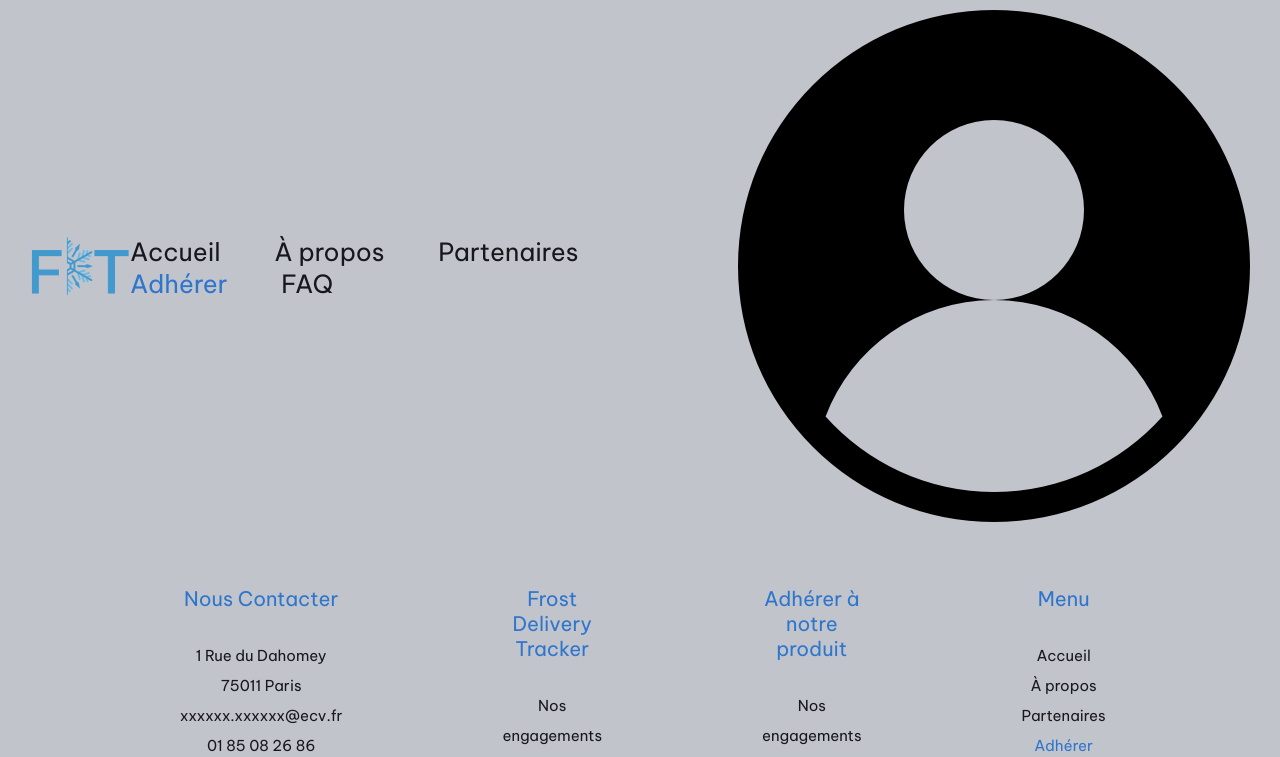
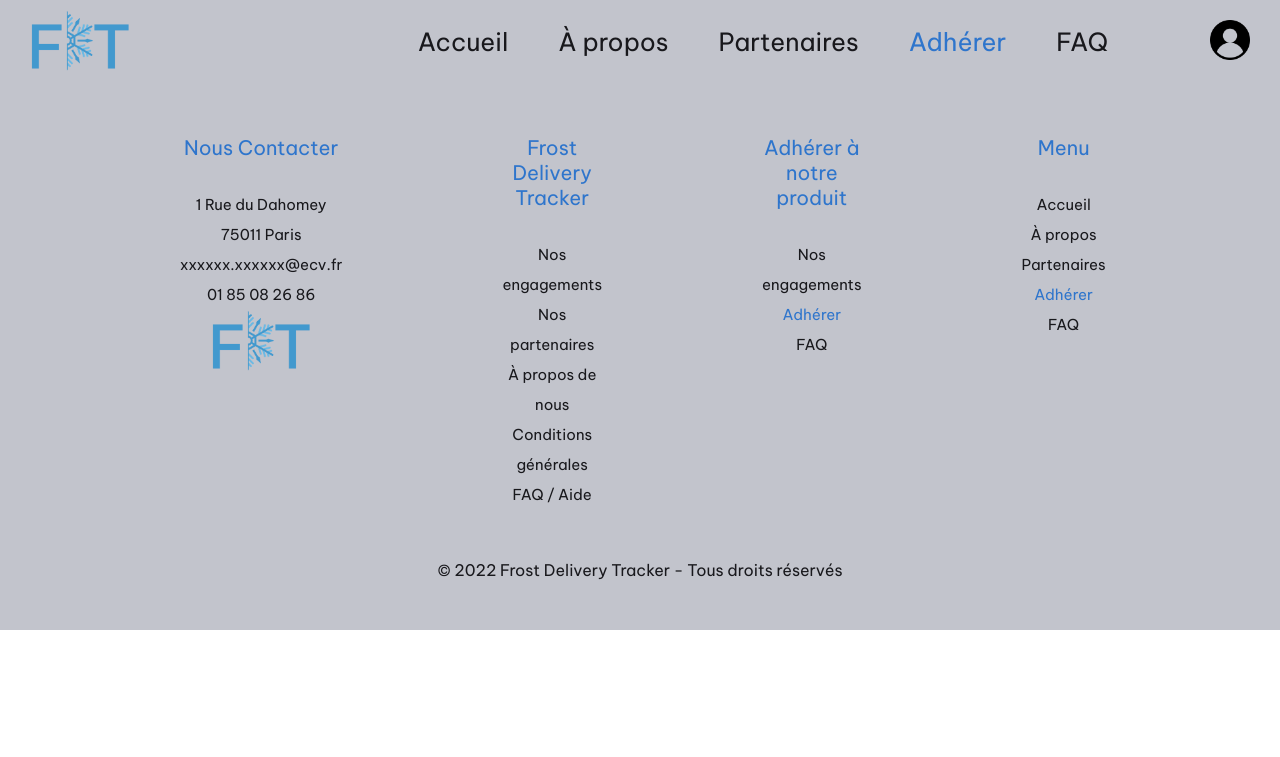
Before and after one commit to mokonaa/FrostDeliveryTracker, a PHP site: page /adherer.html in a window 1280 px wide. Shown: the top 757 px of the page. Run offline with PHP 8.4, Linux system fonts and the light colour scheme.

Commit message:
Update style.css

```diff
--- a/css/style.css
+++ b/css/style.css
@@ -75,12 +75,20 @@ header {
 header .logo {
   width: 100px;
 }
+header nav {
+  width: 80%;
+  display: flex;
+  justify-content: flex-end;
+}
 header nav a {
   margin: 0 50px 0 0;
   font-size: calc(var(--fs-text) + 5px);
 }
 header nav a:hover {
   border-bottom: 1px solid var(--color-blue);
+}
+header .user-login {
+  width: 40px;
 }
 
 .page-active {
```
